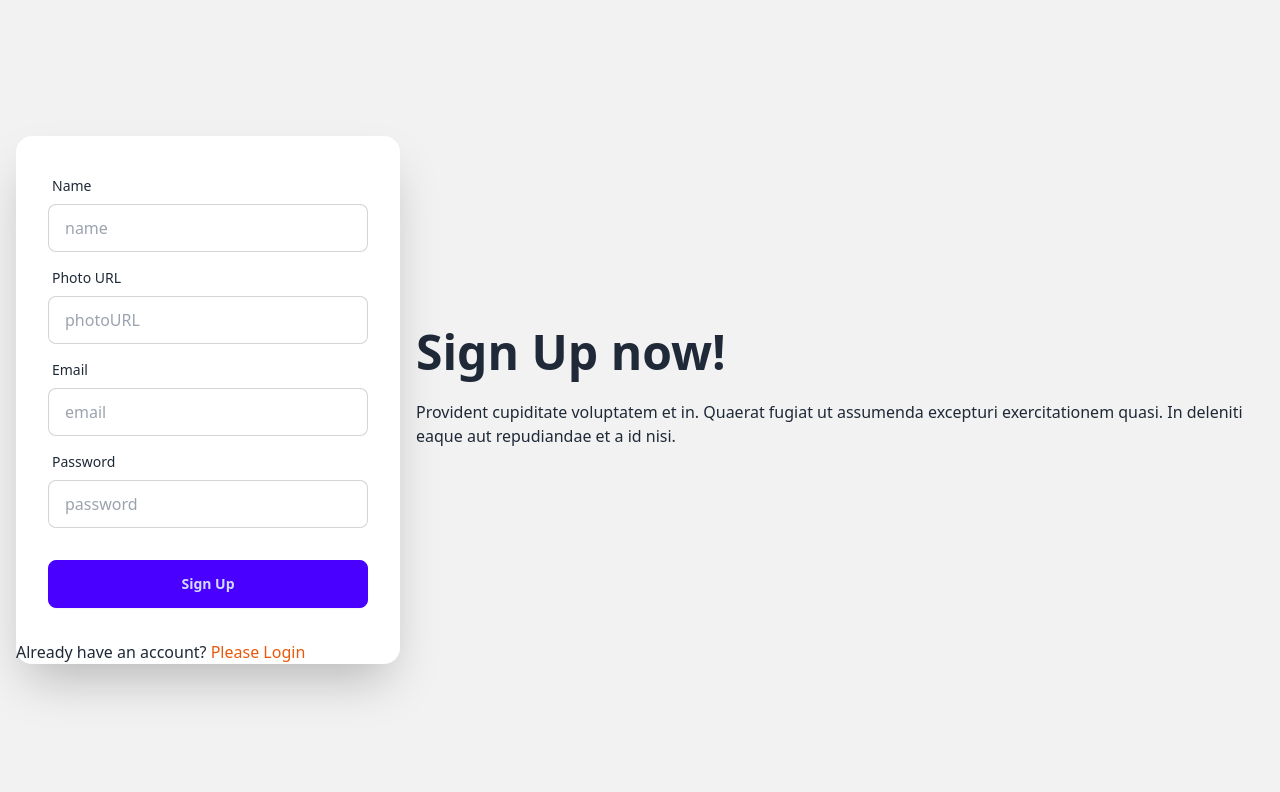
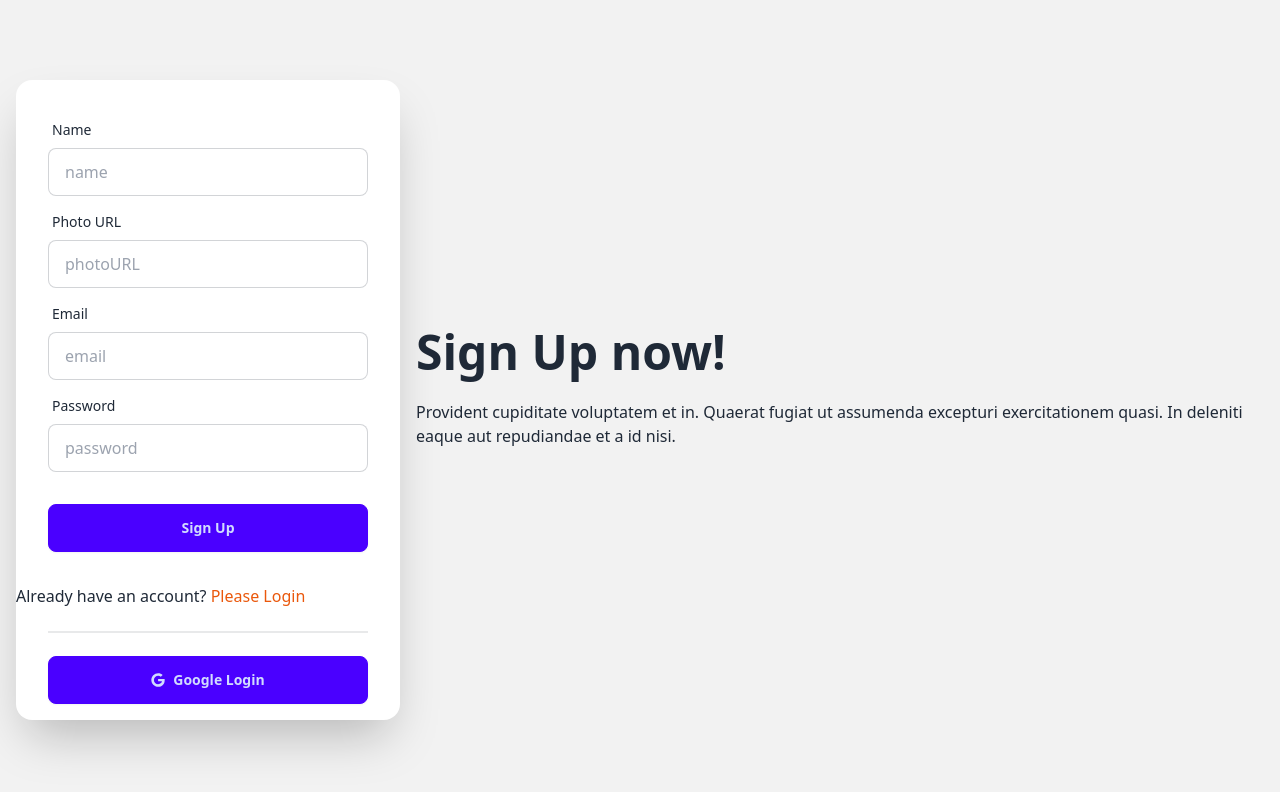
Before and after one commit to mamun-prodhan/bistro-boss-client, a React app: page /signup in a window 1280 px wide. Shown: the top 792 px of the page. Built offline with nearby package versions, Linux system fonts and the light colour scheme; no server answers; the HTML template or start-up script is replaced by a standard one.

Commit message:
social login implemented

```diff
--- a/src/Layout/Dashboard.jsx
+++ b/src/Layout/Dashboard.jsx
@@ -1,8 +1,11 @@
 import {
   FaAd,
   FaCalendar,
+  FaEnvelope,
+  FaFileContract,
   FaHome,
   FaList,
+  FaPhoneAlt,
   FaSearch,
   FaShoppingCart,
 } from "react-icons/fa";
@@ -11,6 +14,10 @@ import useCart from "../hooks/useCart";
 
 const Dashboard = () => {
   const [cart] = useCart();
+
+  // TODO: get isAdmin value from the database
+  const isAdmin = true;
+
   return (
     <div className="flex">
       {/* Dashboard side bar */}
@@ -41,6 +48,7 @@ const Dashboard = () => {
               <FaList></FaList> My Bookings
             </NavLink>
           </li>
+          {/* shared nav links */}
           <div className="divider"></div>
           <li>
             <NavLink to="/">
@@ -50,6 +58,11 @@ const Dashboard = () => {
           <li>
             <NavLink to="/order/salad">
               <FaSearch></FaSearch>Menu
+            </NavLink>
+          </li>
+          <li>
+            <NavLink to="/order/salad">
+              <FaEnvelope></FaEnvelope>Contact
             </NavLink>
           </li>
         </ul>
--- a/src/Pages/Login/Login.jsx
+++ b/src/Pages/Login/Login.jsx
@@ -8,6 +8,7 @@ import { AuthContext } from "../../providers/AuthProvider";
 import { Link, useLocation, useNavigate } from "react-router-dom";
 import { Helmet } from "react-helmet-async";
 import Swal from "sweetalert2";
+import SocialLogin from "../../components/SocialLogin/SocialLogin";
 
 const Login = () => {
   const [disabled, setDisabled] = useState(true);
@@ -111,12 +112,14 @@ const Login = () => {
                 />
               </div>
             </form>
-            <p>
+
+            <p className="px-6">
               New Here?{" "}
               <Link to="/signup" className="text-orange-600">
                 Create an account
               </Link>
             </p>
+            <SocialLogin></SocialLogin>
           </div>
         </div>
       </div>
--- a/src/Pages/SignUp/SignUp.jsx
+++ b/src/Pages/SignUp/SignUp.jsx
@@ -5,6 +5,7 @@ import { Link, useNavigate } from "react-router-dom";
 import { AuthContext } from "../../providers/AuthProvider";
 import Swal from "sweetalert2";
 import useAxiosPublic from "../../hooks/useAxiosPublic";
+import SocialLogin from "../../components/SocialLogin/SocialLogin";
 
 const SignUp = () => {
   const axiosPublic = useAxiosPublic();
@@ -169,6 +170,7 @@ const SignUp = () => {
                 Please Login
               </Link>
             </p>
+            <SocialLogin></SocialLogin>
           </div>
         </div>
       </div>
--- /dev/null
+++ b/src/components/SocialLogin/SocialLogin.jsx
@@ -0,0 +1,44 @@
+import { FaGoogle } from "react-icons/fa";
+import useAuth from "../../hooks/useAuth";
+import useAxiosPublic from "../../hooks/useAxiosPublic";
+import { useNavigate } from "react-router-dom";
+const SocialLogin = () => {
+  const { googleSignIn } = useAuth();
+  const axiosPublic = useAxiosPublic();
+  const navigate = useNavigate();
+
+  const handleGoogleSignIn = () => {
+    googleSignIn()
+      .then((result) => {
+        console.log(result.user);
+        const userInfo = {
+          email: result.user?.email,
+          name: result.user?.displayName,
+        };
+        axiosPublic.post("/users", userInfo).then((res) => {
+          console.log(res.data);
+          navigate("/");
+        });
+      })
+      .catch((error) => {
+        console.log(error);
+      });
+  };
+
+  return (
+    <div>
+      <div className="text-center px-8">
+        <div className="divider"></div>
+        <button
+          onClick={handleGoogleSignIn}
+          className="btn btn-primary w-full mb-4"
+        >
+          <FaGoogle></FaGoogle>
+          Google Login
+        </button>
+      </div>
+    </div>
+  );
+};
+
+export default SocialLogin;
--- a/src/providers/AuthProvider.jsx
+++ b/src/providers/AuthProvider.jsx
@@ -1,9 +1,11 @@
 import { createContext, useEffect, useState } from "react";
 import {
+  GoogleAuthProvider,
   createUserWithEmailAndPassword,
   getAuth,
   onAuthStateChanged,
   signInWithEmailAndPassword,
+  signInWithPopup,
   signOut,
   updateCurrentUser,
   updateProfile,
@@ -16,6 +18,7 @@ const auth = getAuth(app);
 const AuthProvider = ({ children }) => {
   const [user, setUser] = useState(null);
   const [loading, setLoading] = useState(true);
+  const googleProvider = new GoogleAuthProvider();
 
   const createUser = (email, password) => {
     setLoading(true);
@@ -25,6 +28,11 @@ const AuthProvider = ({ children }) => {
   const signIn = (email, password) => {
     setLoading(true);
     return signInWithEmailAndPassword(auth, email, password);
+  };
+
+  const googleSignIn = () => {
+    setLoading(true);
+    return signInWithPopup(auth, googleProvider);
   };
 
   const logOut = () => {
@@ -59,6 +67,7 @@ const AuthProvider = ({ children }) => {
     signIn,
     logOut,
     updateUserProfile,
+    googleSignIn,
   };
 
   return (
```
